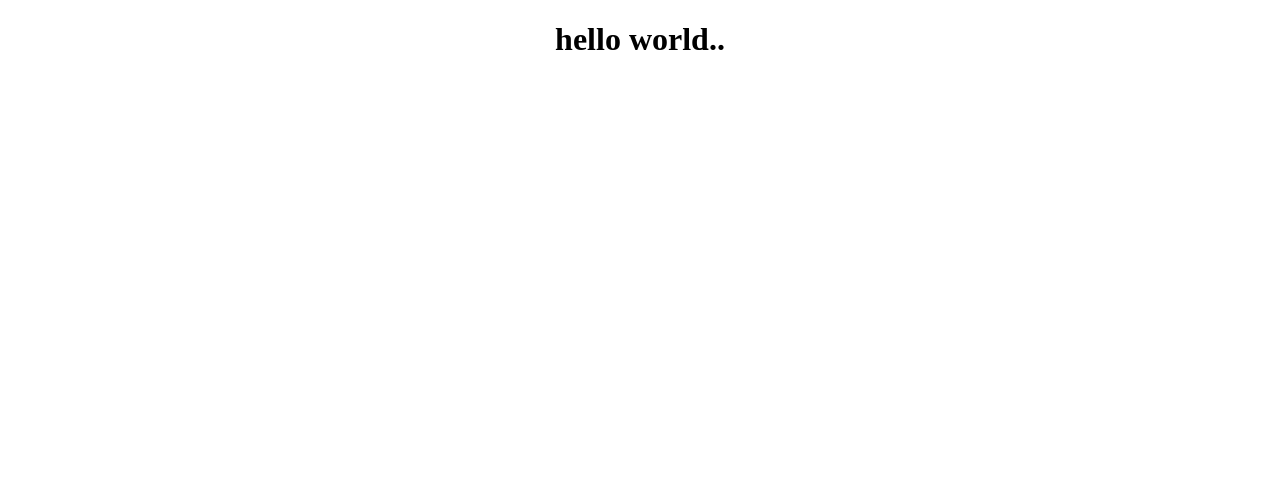
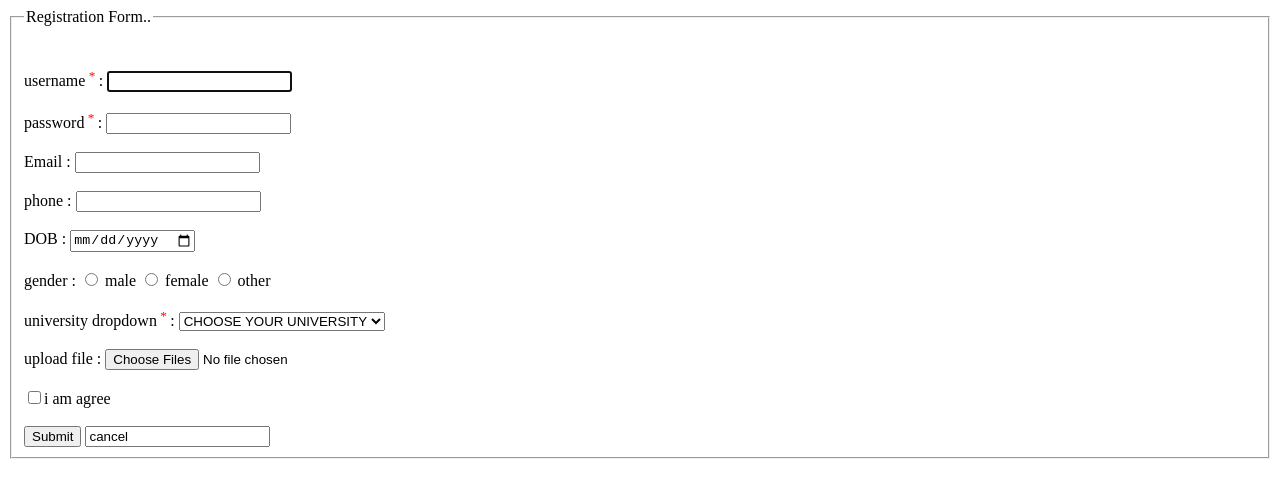
Before and after one commit to Dindokar-Prajakta12/portfolio_prajakta, a plain HTML site: page index.html in a window 1280 px wide. Drawn offline with Linux system fonts and the light colour scheme.

Commit message:
registration form
.

```diff
--- a/index.html
+++ b/index.html
@@ -8,6 +8,43 @@
 	</title>
 </head>
 <body>
-<h1 align="center">hello world..</h1>
+<div>
+		<form>
+			<fieldset>
+				<legend> Registration Form..</legend><br><br>
+				<label>username<sup style="color:red;"> * </sup> : </label>
+				<input type="text" name="username" required maxlength="15" autofocus pattern= "[A-Z,a-z,0-9]{10,15}"> <br><br>
+				<label>password<sup style="color:red;"> * </sup> : </label>
+				<input type="text" name=" password" required maxlength="15" autofocus pattern= "[A-Z,a-z,0-9]{10,15}"> <br><br>
+				<label>Email : </label>
+				<input type="text" name=" email"> <br><br>
+				<label>phone : </label>
+				<input type="text" name="phone" required maxlength="10" autofocus pattern= "[6-9]{1}[1-9]{9}"> <br><br>
+				<label>DOB : </label>
+				<input type="date" name="date"> <br><br>
+				<label> gender : </label>
+				<input type="radio" name="gender"> male
+				<input type="radio" name="gender"> female
+				<input type="radio" name="gender"> other <br><br>
+                <label>university  dropdown<sup style="color:red;"> * </sup>:</label>
+				<select>
+					<option disabled selected> CHOOSE YOUR UNIVERSITY</option>
+					<option>SPPU</option>
+					<option>SGBAU</option>
+					<option>SATUU</option>
+					<option>OTHERS</option>
+				</select> <br><br>
+				<label>upload file : </label>
+				<input type="file" name="resume" multiple> <br><br>
+				<input type="checkbox" name="tnc">i am agree <br><br>
+				<input type="submit" name="submit">
+				<input type="submit " name="cancel" value="cancel">
+
+			</fieldset>
+		</form>
+	</div><br><br>
+
 </body>
+
+
 </html>
```
Also changed, not shown: 2 other files.
